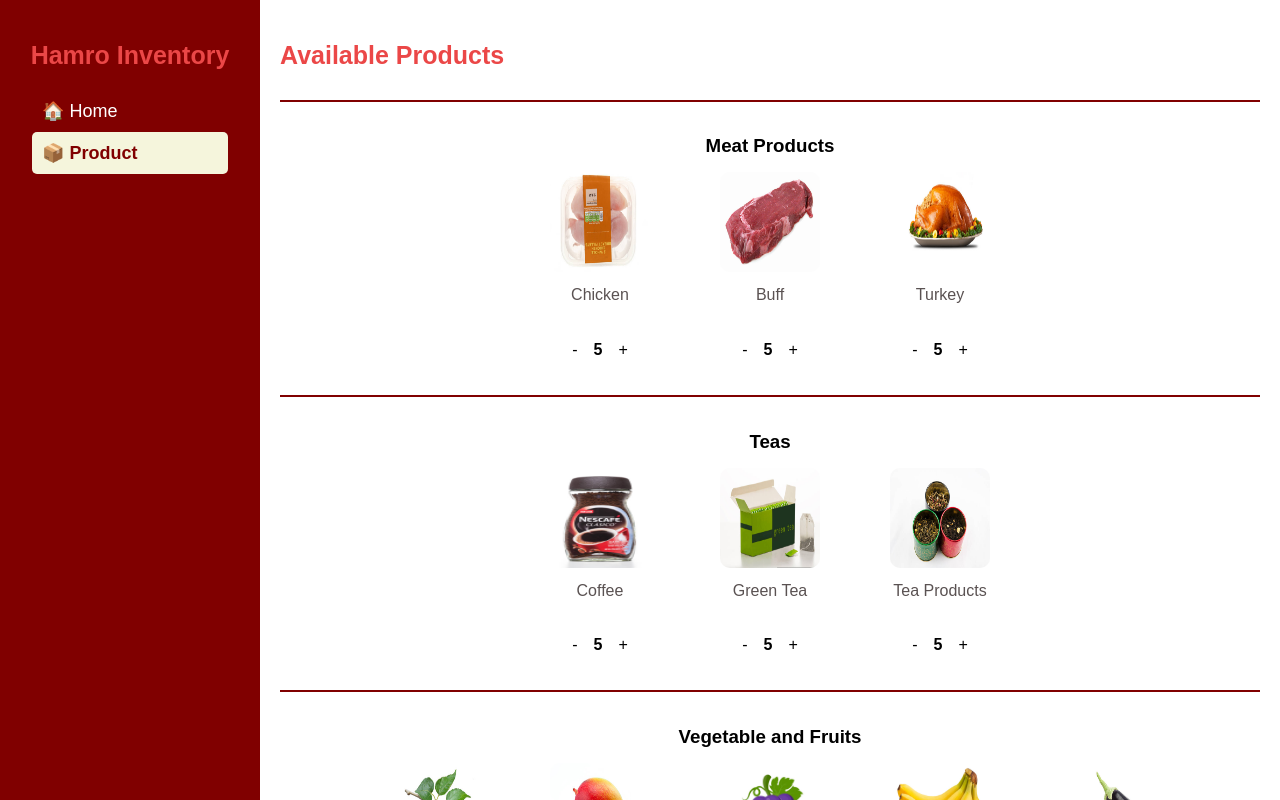
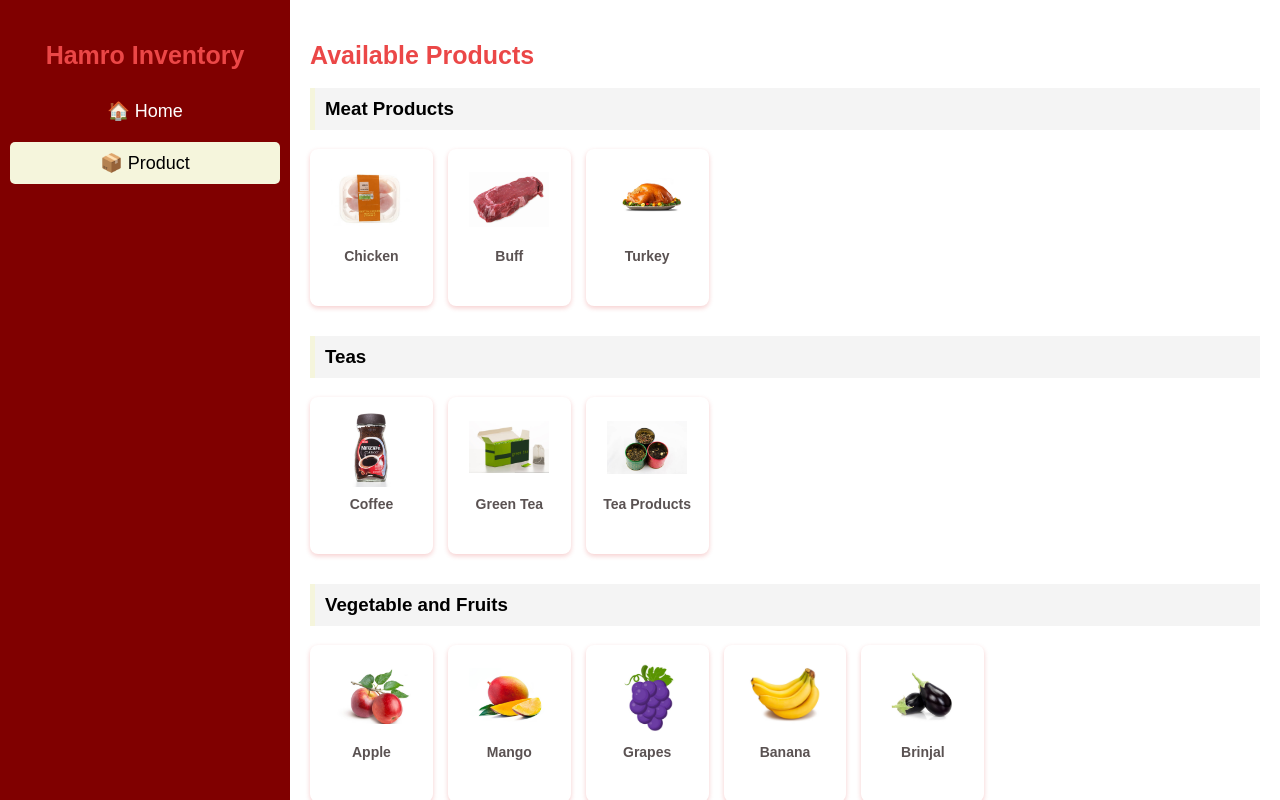
Before and after one commit to Sabyatakarki/Inventory_Managemenr_system_Frontend, a React (Create React App) app in the folder inventory_management_system/: page /Product in a window 1280 px wide. Built offline with nearby package versions, Linux system fonts and the light colour scheme; the HTML template or start-up script is replaced by a standard one.

Commit message:
Dashboard changed

```diff
--- a/inventory_management_system/src/components/public/Product.css
+++ b/inventory_management_system/src/components/public/Product.css
@@ -1,94 +1,136 @@
-/* General Layout */
+/* Container */
 .Container {
     display: flex;
-    width: 100vw;
     height: 100vh;
+    font-family: Arial, sans-serif;
   }
 
   /* Sidebar */
   .sidebar {
-    width: 220px;
-    background-color: #800000;
+    width: 250px;
+    background: #800000;
     color: white;
     padding: 20px;
     display: flex;
     flex-direction: column;
+    align-items: center;
   }
 
   .sidebar h2 {
-    text-align: center;
     margin-bottom: 20px;
   }
 
   .sidebar-btn {
-    background-color: transparent;
-    border: none;
+    text-decoration: none;
     color: white;
     padding: 10px;
-    width: 80%;
-    text-align: left;
-    font-size: 18px;
-    cursor: pointer;
-    transition: background 0.3s;
+    width: 100%;
+    text-align: center;
+    margin-bottom: 10px;
+    background: #800000;
+    border-radius: 5px;
   }
 
   .sidebar-btn.active {
-    background-color:beige;
-    color: #800000;
-    font-weight: bold;
+    background: beige;
+  }
+
+  .sidebar-btn:hover {
+    background: #9c3d3d;
   }
 
   /* Main Content */
   .main-content {
-    flex-grow: 1;
-    background-color: white;
+    flex: 1;
     padding: 20px;
     overflow-y: auto;
   }
 
-/* Header */
-.header {
-    display: flex;
-    justify-content: space-between;
-    align-items: center;
+  .header h2 {
+    margin-bottom: 10px;
   }
 
-.add-btn {
-    background-color: #f4f4f4;
-    border: 1px solid #ddd;
-    padding: 10px 15px;
-    cursor: pointer;
-}
-
-/* Category Section */
+  /* Product Categories */
   .category {
-    margin-top: 20px;
-    padding: 15px 0;
-    border-top: 2px solid #800000;
+    margin-bottom: 30px;
   }
 
   .category h3 {
-    text-align: center;
-    margin-bottom: 15px;
+    background: #f4f4f4;
+    padding: 10px;
+    border-left: 5px solid beige;
   }
 
   /* Product List */
   .product-list {
-    display: flex;
-    justify-content: center;
-    gap: 20px;
-    flex-wrap: wrap;
+    display: grid;
+    grid-template-columns: repeat(auto-fill, minmax(120px, 1fr));
+    gap: 15px;
   }
 
+  /* Product Card */
   .product {
+    background: white;
+    border-radius: 8px;
+    padding: 10px;
     text-align: center;
-    width: 150px;
+    cursor: pointer;
+    transition: transform 0.2s ease-in-out, box-shadow 0.2s ease-in-out;
+    box-shadow: 0 2px 5px rgba(212, 10, 10, 0.2);
+  }
+
+  .product:hover {
+    transform: scale(1.05);
   }
 
   .product img {
-    width: 100px;
-    height: 100px;
+    width: 80px;
+    height: 80px;
+    object-fit: contain;
+  }
+
+  .product p {
+    margin-top: 5px;
+    font-size: 14px;
+    font-weight: bold;
+  }
+
+  /* Modal Overlay */
+  .modal-overlay {
+    position: fixed;
+    top: 0;
+    left: 0;
+    width: 100%;
+    height: 100%;
+    background: rgba(0, 0, 0, 0.7);
+    display: flex;
+    justify-content: center;
+    align-items: center;
+  }
+
+  /* Modal Content */
+  .modal-content {
+    background: white;
+    padding: 20px;
     border-radius: 10px;
+    text-align: center;
+    width: 350px;
+    box-shadow: 0 6px 15px rgba(0, 0, 0, 0.2);
+    position: relative;
+  }
+
+  /* Image in Modal */
+  .modal-content img {
+    width: 150px;
+    height: auto;
+    border-radius: 10px;
+  }
+
+  /* Product Name */
+  .modal-content h2 {
+    margin-top: 10px;
+    font-size: 20px;
+    color: #333;
   }
 
   /* Quantity Controls */
@@ -96,17 +138,93 @@
     display: flex;
     justify-content: center;
     align-items: center;
-    margin-top: 5px;
+    margin-top: 10px;
+    font-size: 16px;
   }
 
+  /* Buttons for Quantity Controls */
   .quantity-controls button {
-    background-color: transparent;
+    background: maroon;
+    color: white;
     border: none;
+    padding: 5px 10px;
+    margin: 0 8px;
     font-size: 16px;
     cursor: pointer;
+    border-radius: 5px;
   }
 
-.quantity-controls span {
-    margin: 0 10px;
+  /* Price */
+  .price {
+    font-size: 18px;
+    margin-top: 20px;
     font-weight: bold;
+    color: #333;
   }
+
+  /* Modal Buttons Section */
+  .modal-buttons {
+    display: flex;
+    justify-content: space-between;
+    margin-top: 15px;
+  }
+
+  /* Purchase Button */
+  .purchase-btn {
+    background: #800000;
+    color: white;
+    font-size: 16px;
+    font-weight: bold;
+    padding: 8px;
+    border: none;
+    cursor: pointer;
+    width: 48%;
+    border-radius: 6px;
+    transition: background 0.3s;
+  }
+
+  .purchase-btn:hover {
+    background: #a52a2a;
+  }
+
+  /* Cancel Button */
+  .cancel-btn {
+    background: #ccc;
+    color: #333;
+    font-size: 16px;
+    font-weight: bold;
+    padding: 8px;
+    border: none;
+    cursor: pointer;
+    width: 48%;
+    border-radius: 6px;
+    transition: background 0.3s;
+  }
+
+  .cancel-btn:hover {
+    background: #999;
+  }
+
+  /* Toast Message */
+  .toast-message {
+    position: fixed;
+    bottom: 20px;
+    left: 50%;
+    transform: translateX(-50%);
+    background-color: #4caf50;
+    color: white;
+    padding: 12px 20px;
+    border-radius: 5px;
+    font-size: 16px;
+    font-weight: bold;
+    box-shadow: 0px 4px 6px rgba(0, 0, 0, 0.2);
+    animation: fadeInOut 2s ease-in-out;
+  }
+
+  /* Animations */
+  @keyframes fadeInOut {
+    0% { opacity: 0; transform: translateX(-50%) translateY(10px); }
+    20% { opacity: 1; transform: translateX(-50%) translateY(0); }
+    80% { opacity: 1; transform: translateX(-50%) translateY(0); }
+    100% { opacity: 0; transform: translateX(-50%) translateY(-10px); }
+  }
--- a/inventory_management_system/src/components/public/Product.jsx
+++ b/inventory_management_system/src/components/public/Product.jsx
@@ -2,6 +2,7 @@ import React, { useState } from "react";
 import { Link } from "react-router-dom";
 import "./Product.css";
 
+// Importing Images
 import chicken from "../../assets/chicken.png";
 import buff from "../../assets/buff.png";
 import turkey from "../../assets/turkey.png";
@@ -22,6 +23,7 @@ import chickenEgg from "../../assets/chickenEgg.png";
 import turkeyeggs from "../../assets/turkeyeggs.png";
 import duck from "../../assets/duck.png";
 
+// Product Data
 const productCategories = [
   {
     name: "Meat Products",
@@ -70,30 +72,44 @@ const productCategories = [
 ];
 
 const Product = () => {
-  // Initialize all product quantities to 5
-  const initialQuantities = productCategories.reduce((acc, category) => {
-    category.items.forEach((item) => {
-      acc[item.name] = 5;
-    });
-    return acc;
-  }, {});
+  const [selectedProduct, setSelectedProduct] = useState(null);
+  const [quantity, setQuantity] = useState(5);
+  const [showToast, setShowToast] = useState(false);
 
-  const [quantities, setQuantities] = useState(initialQuantities);
-
-  // Function to increase quantity (up to 50)
-  const increaseQuantity = (itemName) => {
-    setQuantities((prev) => ({
-      ...prev,
-      [itemName]: Math.min((prev[itemName] || 5) + 1, 50),
-    }));
+  // Open Modal
+  const openModal = (product) => {
+    setSelectedProduct(product);
+    setQuantity(5);
   };
 
-  // Function to decrease quantity (down to 5)
-  const decreaseQuantity = (itemName) => {
-    setQuantities((prev) => ({
-      ...prev,
-      [itemName]: Math.max((prev[itemName] || 5) - 1, 5), // Minimum value is 5
-    }));
+  // Close Modal
+  const closeModal = () => {
+    setSelectedProduct(null);
+  };
+
+  // Increase Quantity
+  const increaseQuantity = () => {
+    setQuantity((prev) => Math.min(prev + 1, 50));
+  };
+
+  // Decrease Quantity
+  const decreaseQuantity = () => {
+    setQuantity((prev) => Math.max(prev - 1, 5));
+  };
+
+  // Handle Purchase
+  const handlePurchase = () => {
+    setShowToast(true);
+    setTimeout(() => {
+      setShowToast(false);
+      closeModal();
+    }, 2000);
+  };
+
+  // Handle Cancel
+  const handleCancel = () => {
+    closeModal();
+    setShowToast(false);
   };
 
   return (
@@ -101,15 +117,14 @@ const Product = () => {
       {/* Sidebar */}
       <div className="sidebar">
         <h2>Hamro Inventory</h2>
-            <Link to="/" className="sidebar-btn">🏠 Home</Link>
-            <Link to="/Product" className="sidebar-btn active">📦 Product</Link>
+        <Link to="/" className="sidebar-btn">🏠 Home</Link>
+        <Link to="/Product" className="sidebar-btn active">📦 Product</Link>
       </div>
 
       {/* Main Content */}
       <div className="main-content">
         <div className="header">
           <h2>Available Products</h2>
-
         </div>
 
         {productCategories.map((category, index) => (
@@ -117,20 +132,49 @@ const Product = () => {
             <h3>{category.name}</h3>
             <div className="product-list">
               {category.items.map((item, idx) => (
-                <div key={idx} className="product">
+                <div
+                  key={idx}
+                  className="product"
+                  onClick={() => openModal(item)}
+                >
                   <img src={item.img} alt={item.name} />
                   <p>{item.name}</p>
-                  <div className="quantity-controls">
-                    <button onClick={() => decreaseQuantity(item.name)}>-</button>
-                    <span>{quantities[item.name]}</span>
-                    <button onClick={() => increaseQuantity(item.name)}>+</button>
-                  </div>
                 </div>
               ))}
             </div>
           </div>
         ))}
       </div>
+
+      {/* MODAL */}
+      {selectedProduct && (
+        <div className="modal-overlay">
+          <div className="modal-content">
+            <img src={selectedProduct.img} alt={selectedProduct.name} />
+            <h2>{selectedProduct.name}</h2>
+            <div className="quantity-controls">
+              <button onClick={decreaseQuantity}>-</button>
+              <span>{quantity}</span>
+              <button onClick={increaseQuantity}>+</button>
+            </div>
+            <p><strong>NOTE:</strong> Minimum 5 packs required</p>
+            <div className="modal-buttons">
+              <button className="purchase-btn" onClick={handlePurchase}>
+                Purchase
+              </button>
+              <button className="cancel-btn" onClick={handleCancel}>
+                Cancel
+              </button>
+            </div>
+            <p className="price">Total : ₹{110 * quantity}</p>
+          </div>
+        </div>
+      )}
+
+      {/* Toast Notification */}
+      {showToast && (
+        <div className="toast-message">✅ Successfully Purchased!</div>
+      )}
     </div>
   );
 };
```
Lines whose indentation alone changed are shown as unchanged.
